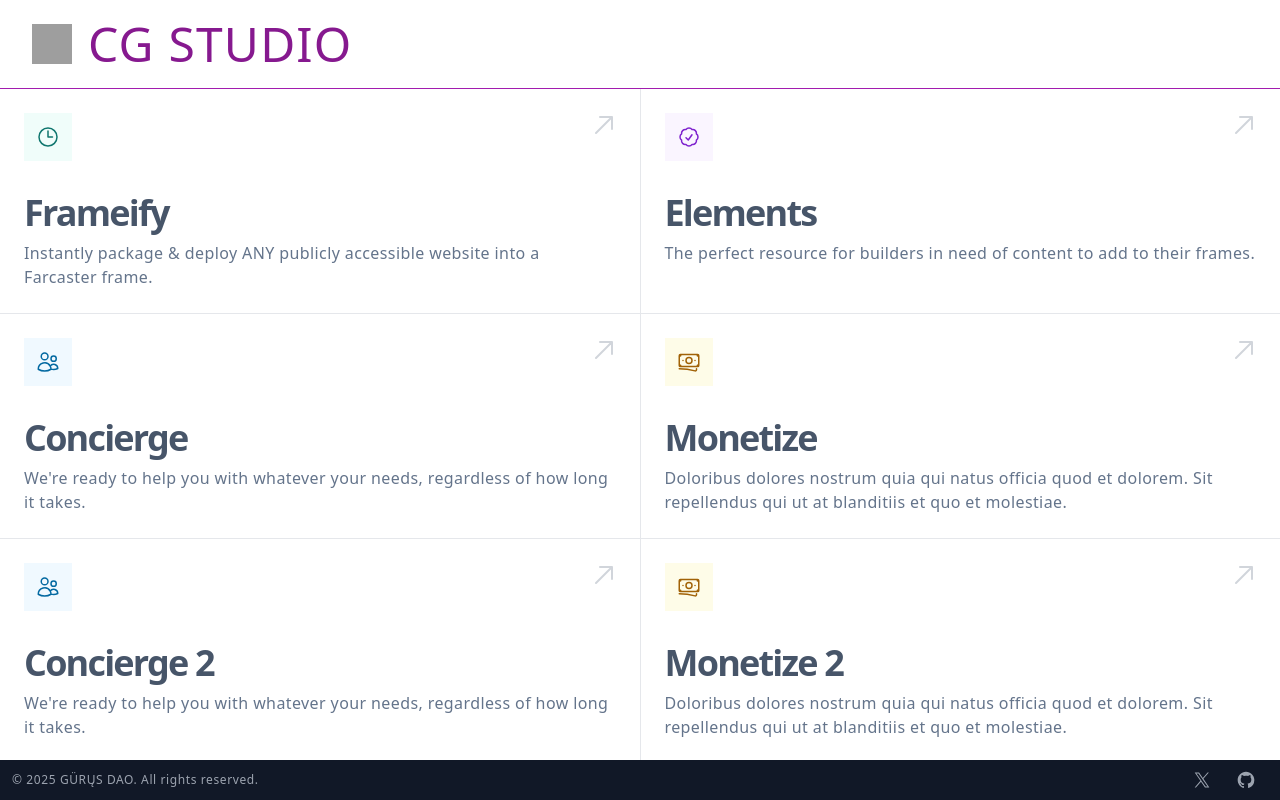
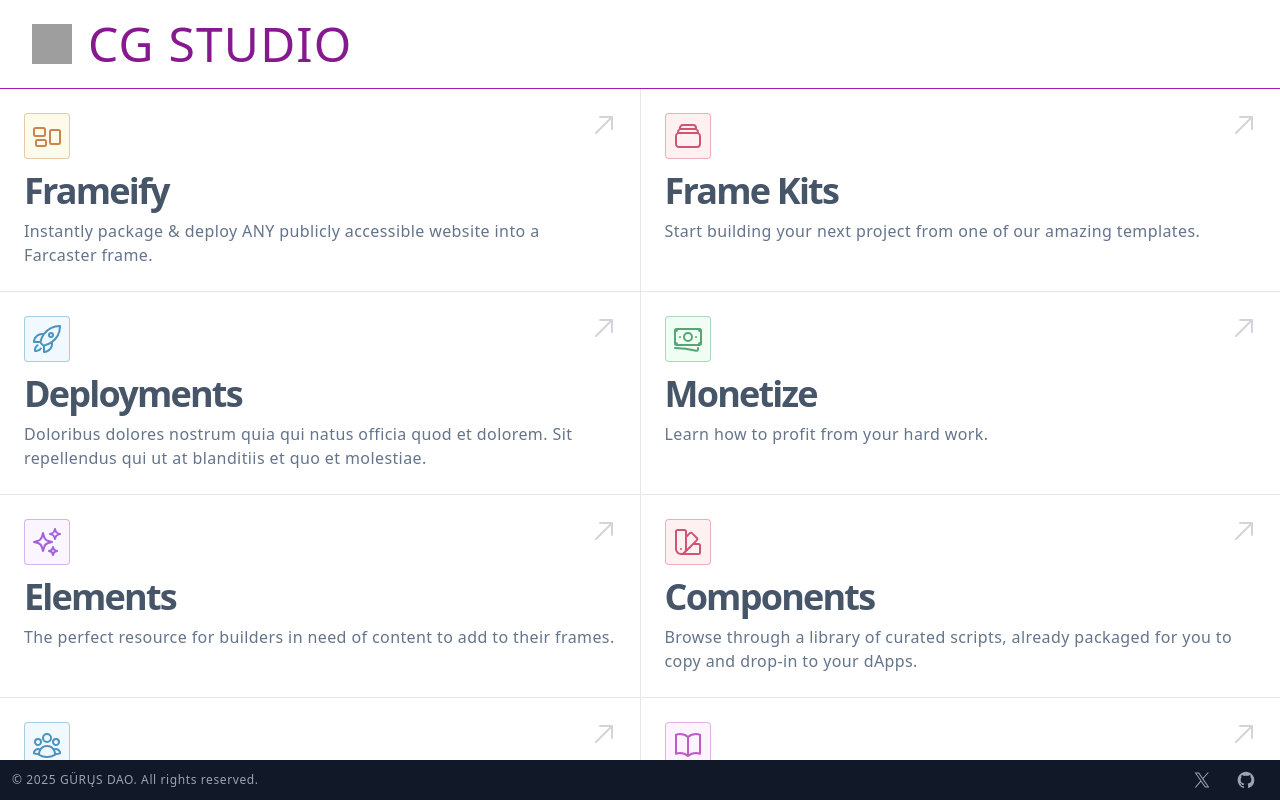
Before and after one commit to castrguru/desktop, a Vue app: page / in a window 1280 px wide. Built offline with nearby package versions, Linux system fonts and the light colour scheme; grey boxes are pictures that could not be loaded.

Commit message:
Add all screens.

```diff
--- a/src/components/Menu.vue
+++ b/src/components/Menu.vue
@@ -1,28 +1,28 @@
 <template>
     <div class="divide-y divide-gray-200 overflow-hidden bg-gray-200 shadow sm:grid sm:grid-cols-2 sm:gap-px sm:divide-y-0">
         <div
-            v-for="action in actions"
-            :key="action.title"
+            v-for="screen in screens"
+            :key="screen.title"
             class="group relative bg-white p-6 focus-within:ring-2 focus-within:ring-inset focus-within:ring-fuchsia-500"
         >
             <div>
-                <span :class="[action.iconBackground, action.iconForeground, 'inline-flex p-3 ring-4 ring-white']">
-                    <component :is="action.icon" class="size-6" aria-hidden="true" />
+                <span :class="[screen.iconBackground, screen.iconForeground, 'border inline-flex p-1.5 ring-4 ring-white rounded']">
+                    <component :is="screen.icon" class="size-8 opacity-70" aria-hidden="true" />
                 </span>
             </div>
 
-            <div class="mt-8">
+            <div class="mt-3">
                 <h3 class="text-4xl font-semibold text-slate-600 tracking-tighter">
-                    <RouterLink :to="action.href" class="focus:outline-none">
+                    <RouterLink :to="screen.href" class="focus:outline-none">
                         <!-- Extend touch target to entire panel -->
                         <span class="absolute inset-0" aria-hidden="true" />
-                        {{ action.title }}
+                        {{ screen.title }}
                     </RouterLink>
                 </h3>
 
                 <p class="mt-2 text-base text-slate-500 tracking-wide">
-                    <span v-if="action.description">
-                        {{ action.description }}
+                    <span v-if="screen.description">
+                        {{ screen.description }}
                     </span>
                     <span v-else>
                         Doloribus dolores nostrum quia qui natus officia quod et dolorem. Sit repellendus qui ut at blanditiis et quo et molestiae.
@@ -43,74 +43,82 @@
 import {
     AcademicCapIcon,
     BanknotesIcon,
+    BookOpenIcon,
     CheckBadgeIcon,
     ClockIcon,
     ReceiptRefundIcon,
-    UsersIcon
+    RectangleGroupIcon,
+    RectangleStackIcon,
+    RocketLaunchIcon,
+    SparklesIcon,
+    SwatchIcon,
+    UserGroupIcon,
+    UsersIcon,
 } from '@heroicons/vue/24/outline'
 
-const actions = [
+const screens = [
     {
         title: 'Frameify',
         description: `Instantly package & deploy ANY publicly accessible website into a Farcaster frame.`,
         href: 'frameify',
-        icon: ClockIcon,
-        iconForeground: 'text-teal-700',
-        iconBackground: 'bg-teal-50',
+        icon: RectangleGroupIcon,
+        iconForeground: 'text-amber-700',
+        iconBackground: 'bg-amber-50 border-amber-700/30',
+    },
+    {
+        title: 'Frame Kits',
+        description: `Start building your next project from one of our amazing templates.`,
+        href: 'kits',
+        icon: RectangleStackIcon,
+        iconForeground: 'text-rose-700',
+        iconBackground: 'bg-rose-50 border-rose-700/30',
+    },
+    {
+        title: 'Deployments',
+        href: 'deploy',
+        icon: RocketLaunchIcon,
+        iconForeground: 'text-sky-700',
+        iconBackground: 'bg-sky-50 border-sky-700/30',
+    },
+    {
+        title: 'Monetize',
+        description: `Learn how to profit from your hard work.`,
+        href: 'monetize',
+        icon: BanknotesIcon,
+        iconForeground: 'text-green-700',
+        iconBackground: 'bg-green-50 border-green-700/30',
     },
     {
         title: 'Elements',
         description: `The perfect resource for builders in need of content to add to their frames.`,
         href: 'elements',
-        icon: CheckBadgeIcon,
+        icon: SparklesIcon,
         iconForeground: 'text-purple-700',
-        iconBackground: 'bg-purple-50',
+        iconBackground: 'bg-purple-50 border-purple-700/30',
+    },
+    {
+        title: 'Components',
+        description: `Browse through a library of curated scripts, already packaged for you to copy and drop-in to your dApps.`,
+        href: 'components',
+        icon: SwatchIcon,
+        iconForeground: 'text-rose-700',
+        iconBackground: 'bg-rose-50 border-rose-700/30',
     },
     {
         title: 'Concierge',
         description: `We're ready to help you with whatever your needs, regardless of how long it takes.`,
-        href: 'home',
-        icon: UsersIcon,
+        href: 'concierge',
+        icon: UserGroupIcon,
         iconForeground: 'text-sky-700',
-        iconBackground: 'bg-sky-50',
-    },
-    {
-        title: 'Monetize',
-        href: 'home',
-        icon: BanknotesIcon,
-        iconForeground: 'text-yellow-700',
-        iconBackground: 'bg-yellow-50',
-    },
-    {
-        title: 'Concierge 2',
-        description: `We're ready to help you with whatever your needs, regardless of how long it takes.`,
-        href: 'home',
-        icon: UsersIcon,
-        iconForeground: 'text-sky-700',
-        iconBackground: 'bg-sky-50',
-    },
-    {
-        title: 'Monetize 2',
-        href: 'home',
-        icon: BanknotesIcon,
-        iconForeground: 'text-yellow-700',
-        iconBackground: 'bg-yellow-50',
-    },
-    {
-        title: 'Components',
-        description: `Browse through a library of curated scripts, already packaged for you to copy and drop-in to your dApps.`,
-        href: 'home',
-        icon: ReceiptRefundIcon,
-        iconForeground: 'text-rose-700',
-        iconBackground: 'bg-rose-50',
+        iconBackground: 'bg-sky-50 border-sky-700/30',
     },
     {
         title: 'User Guides',
         description: `Convenient access to some of the best walk-though tutorials, covering everything from apples to zebras.`,
-        href: 'home',
-        icon: AcademicCapIcon,
+        href: 'guides',
+        icon: BookOpenIcon,
         iconForeground: 'text-fuchsia-700',
-        iconBackground: 'bg-fuchsia-50',
+        iconBackground: 'bg-fuchsia-50 border-fuchsia-700/30',
     },
 ]
 </script>
--- a/src/router/index.ts
+++ b/src/router/index.ts
@@ -1,9 +1,15 @@
 import { createRouter, createWebHistory } from 'vue-router'
 
 import AboutView from '../screens/AboutView.vue'
+import ComponentsView from '../screens/ComponentsView.vue'
+import ConciergeView from '../screens/ConciergeView.vue'
+import DeployView from '../screens/DeployView.vue'
 import ElementsView from '../screens/ElementsView.vue'
 import FrameifyView from '../screens/FrameifyView.vue'
+import GuidesView from '../screens/GuidesView.vue'
 import HomeView from '../screens/HomeView.vue'
+import KitsView from '../screens/KitsView.vue'
+import MonetizeView from '../screens/MonetizeView.vue'
 
 const router = createRouter({
     history: createWebHistory(import.meta.env.BASE_URL),
@@ -19,6 +25,21 @@
             component: AboutView,
         },
         {
+            path: '/components',
+            name: 'components',
+            component: ComponentsView,
+        },
+        {
+            path: '/concierge',
+            name: 'concierge',
+            component: ConciergeView,
+        },
+        {
+            path: '/deploy',
+            name: 'deploy',
+            component: DeployView,
+        },
+        {
             path: '/elements',
             name: 'elements',
             component: ElementsView,
@@ -28,6 +49,21 @@
             name: 'frameify',
             component: FrameifyView,
         },
+        {
+            path: '/guides',
+            name: 'guides',
+            component: GuidesView,
+        },
+        {
+            path: '/kits',
+            name: 'kits',
+            component: KitsView,
+        },
+        {
+            path: '/monetize',
+            name: 'monetize',
+            component: MonetizeView,
+        },
     ],
 })
 
--- a/src/screens/AboutView.vue
+++ b/src/screens/AboutView.vue
@@ -1,7 +1,9 @@
 <template>
     <div class="bg-white px-6 py-12 lg:px-8">
         <div class="mx-auto max-w-3xl text-base/7 text-gray-700">
-            <p class="text-base/7 font-semibold text-fuchsia-600">GÜRŲS DAO</p>
+            <p class="text-base/7 font-semibold text-fuchsia-600">
+                GÜRŲS DAO
+            </p>
 
             <h1 class="mt-2 text-pretty text-4xl font-semibold tracking-tight text-gray-900 sm:text-5xl">
                 About GÜRŲS DAO
--- /dev/null
+++ b/src/screens/ComponentsView.vue
@@ -0,0 +1,29 @@
+<template>
+    <main class="h-full p-5 bg-white max-w-5xl mx-auto flex flex-col gap-4">
+        <h1 class="text-5xl font-medium">
+            Components
+        </h1>
+
+        <p>
+            Lorem, ipsum dolor sit amet consectetur adipisicing elit. Id eius voluptatem minus natus at eveniet dolorum eos mollitia, maxime animi excepturi harum omnis illum odit recusandae pariatur! Unde, explicabo molestias.
+        </p>
+    </main>
+
+    <Footer />
+</template>
+
+<script setup lang="ts">
+/* Initialize stores. */
+// import { useSystemStore } from '@/stores/system'
+// const System = useSystemStore()
+
+// onMounted(() => {
+//     console.log('Mounted!')
+//     // Now it's safe to perform setup operations.
+// })
+
+// onBeforeUnmount(() => {
+//     console.log('Before Unmount!')
+//     // Now is the time to perform all cleanup operations.
+// })
+</script>
--- /dev/null
+++ b/src/screens/ConciergeView.vue
@@ -0,0 +1,29 @@
+<template>
+    <main class="h-full p-5 bg-white max-w-5xl mx-auto flex flex-col gap-4">
+        <h1 class="text-5xl font-medium">
+            Concierge
+        </h1>
+
+        <p>
+            Lorem, ipsum dolor sit amet consectetur adipisicing elit. Id eius voluptatem minus natus at eveniet dolorum eos mollitia, maxime animi excepturi harum omnis illum odit recusandae pariatur! Unde, explicabo molestias.
+        </p>
+    </main>
+
+    <Footer />
+</template>
+
+<script setup lang="ts">
+/* Initialize stores. */
+// import { useSystemStore } from '@/stores/system'
+// const System = useSystemStore()
+
+// onMounted(() => {
+//     console.log('Mounted!')
+//     // Now it's safe to perform setup operations.
+// })
+
+// onBeforeUnmount(() => {
+//     console.log('Before Unmount!')
+//     // Now is the time to perform all cleanup operations.
+// })
+</script>
--- /dev/null
+++ b/src/screens/DeployView.vue
@@ -0,0 +1,29 @@
+<template>
+    <main class="h-full p-5 bg-white max-w-5xl mx-auto flex flex-col gap-4">
+        <h1 class="text-5xl font-medium">
+            Deployments
+        </h1>
+
+        <p>
+            Lorem, ipsum dolor sit amet consectetur adipisicing elit. Id eius voluptatem minus natus at eveniet dolorum eos mollitia, maxime animi excepturi harum omnis illum odit recusandae pariatur! Unde, explicabo molestias.
+        </p>
+    </main>
+
+    <Footer />
+</template>
+
+<script setup lang="ts">
+/* Initialize stores. */
+// import { useSystemStore } from '@/stores/system'
+// const System = useSystemStore()
+
+// onMounted(() => {
+//     console.log('Mounted!')
+//     // Now it's safe to perform setup operations.
+// })
+
+// onBeforeUnmount(() => {
+//     console.log('Before Unmount!')
+//     // Now is the time to perform all cleanup operations.
+// })
+</script>
--- /dev/null
+++ b/src/screens/GuidesView.vue
@@ -0,0 +1,29 @@
+<template>
+    <main class="h-full p-5 bg-white max-w-5xl mx-auto flex flex-col gap-4">
+        <h1 class="text-5xl font-medium">
+            User Guides
+        </h1>
+
+        <p>
+            Lorem, ipsum dolor sit amet consectetur adipisicing elit. Id eius voluptatem minus natus at eveniet dolorum eos mollitia, maxime animi excepturi harum omnis illum odit recusandae pariatur! Unde, explicabo molestias.
+        </p>
+    </main>
+
+    <Footer />
+</template>
+
+<script setup lang="ts">
+/* Initialize stores. */
+// import { useSystemStore } from '@/stores/system'
+// const System = useSystemStore()
+
+// onMounted(() => {
+//     console.log('Mounted!')
+//     // Now it's safe to perform setup operations.
+// })
+
+// onBeforeUnmount(() => {
+//     console.log('Before Unmount!')
+//     // Now is the time to perform all cleanup operations.
+// })
+</script>
--- /dev/null
+++ b/src/screens/KitsView.vue
@@ -0,0 +1,29 @@
+<template>
+    <main class="h-full p-5 bg-white max-w-5xl mx-auto flex flex-col gap-4">
+        <h1 class="text-5xl font-medium">
+            Frame Kits
+        </h1>
+
+        <p>
+            Lorem, ipsum dolor sit amet consectetur adipisicing elit. Id eius voluptatem minus natus at eveniet dolorum eos mollitia, maxime animi excepturi harum omnis illum odit recusandae pariatur! Unde, explicabo molestias.
+        </p>
+    </main>
+
+    <Footer />
+</template>
+
+<script setup lang="ts">
+/* Initialize stores. */
+// import { useSystemStore } from '@/stores/system'
+// const System = useSystemStore()
+
+// onMounted(() => {
+//     console.log('Mounted!')
+//     // Now it's safe to perform setup operations.
+// })
+
+// onBeforeUnmount(() => {
+//     console.log('Before Unmount!')
+//     // Now is the time to perform all cleanup operations.
+// })
+</script>
--- /dev/null
+++ b/src/screens/MonetizeView.vue
@@ -0,0 +1,29 @@
+<template>
+    <main class="h-full p-5 bg-white max-w-5xl mx-auto flex flex-col gap-4">
+        <h1 class="text-5xl font-medium">
+            Monetize
+        </h1>
+
+        <p>
+            Lorem, ipsum dolor sit amet consectetur adipisicing elit. Id eius voluptatem minus natus at eveniet dolorum eos mollitia, maxime animi excepturi harum omnis illum odit recusandae pariatur! Unde, explicabo molestias.
+        </p>
+    </main>
+
+    <Footer />
+</template>
+
+<script setup lang="ts">
+/* Initialize stores. */
+// import { useSystemStore } from '@/stores/system'
+// const System = useSystemStore()
+
+// onMounted(() => {
+//     console.log('Mounted!')
+//     // Now it's safe to perform setup operations.
+// })
+
+// onBeforeUnmount(() => {
+//     console.log('Before Unmount!')
+//     // Now is the time to perform all cleanup operations.
+// })
+</script>
```
Also changed, not shown: src/components/Header.vue (+6 -6 lines).
